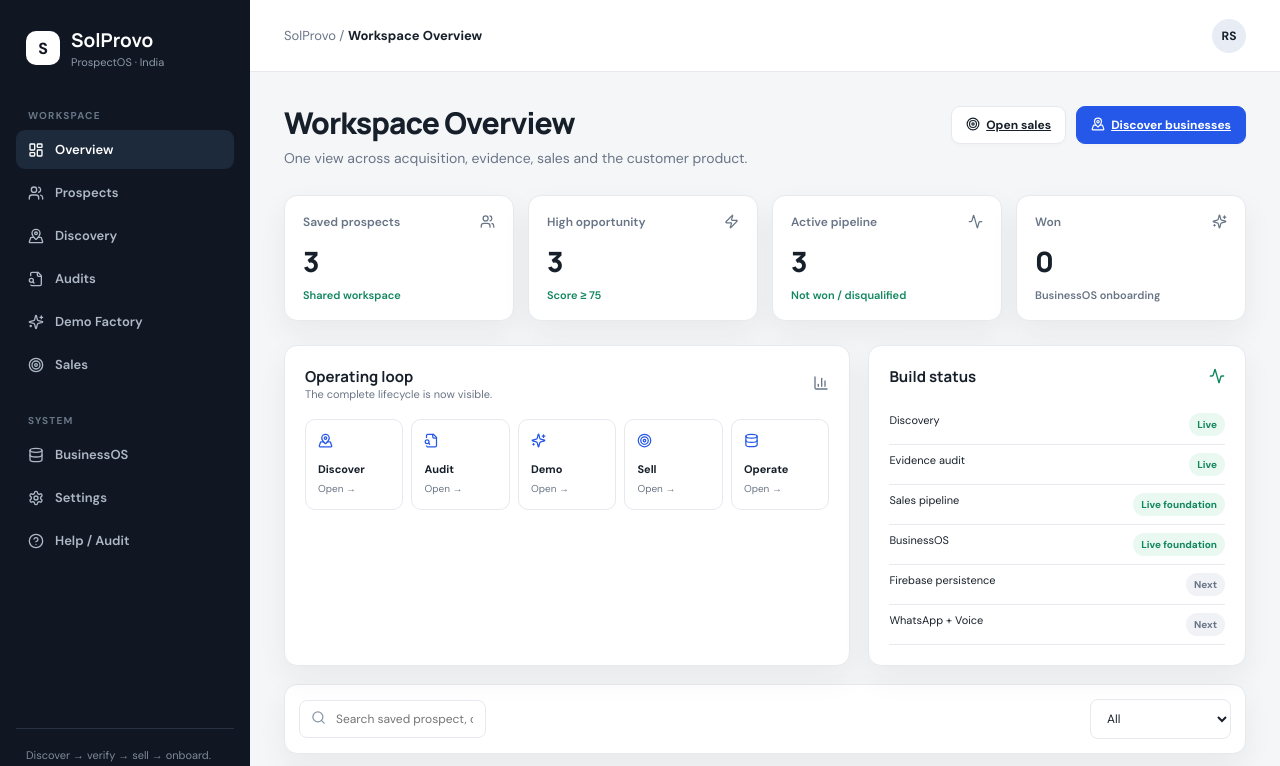
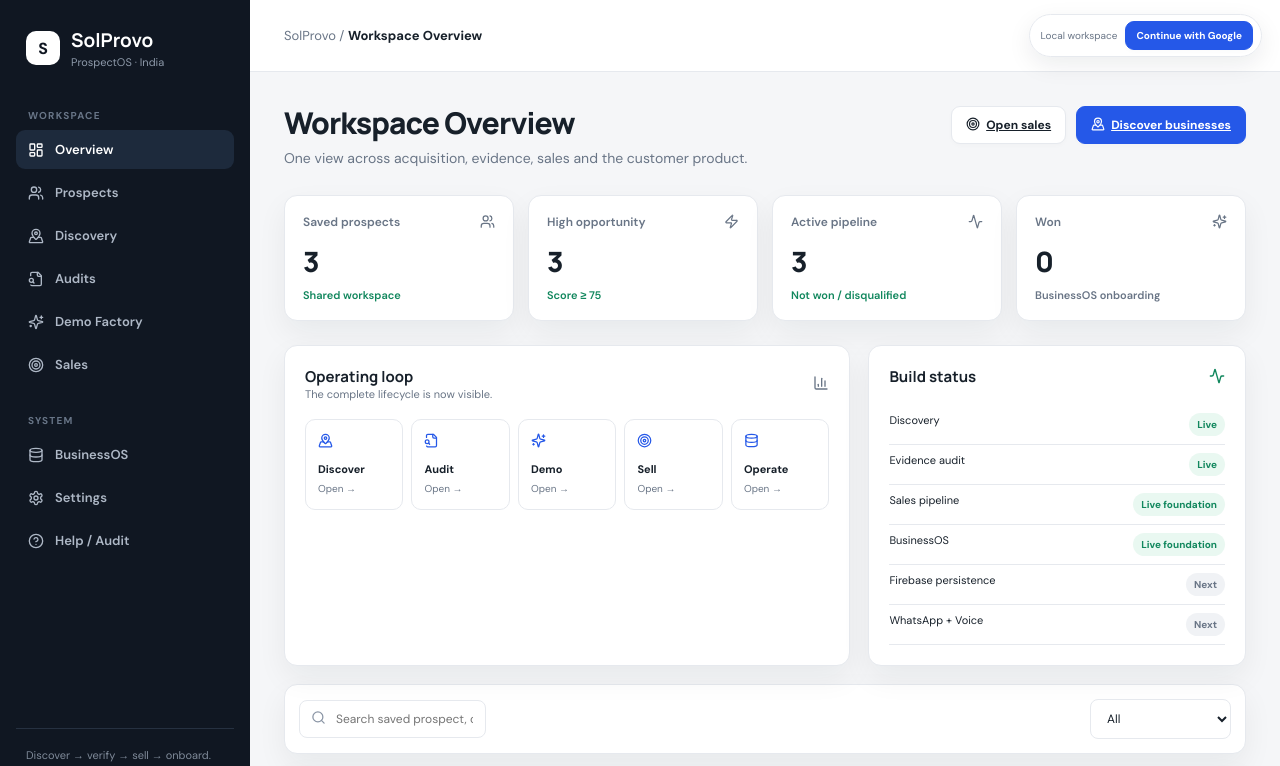
Before and after one commit to rohansindhu82-collab/SolProvo, a Next.js app: page / in a window 1280 px wide. Shown: the top 766 px of the page. Built offline with nearby package versions, Linux system fonts and the light colour scheme; no server answers.

Commit message:
feat: surface SolProvo cloud authentication globally

```diff
--- a/app/layout.tsx
+++ b/app/layout.tsx
@@ -1,5 +1,6 @@
 import type { Metadata } from "next";
 import "./globals.css";
+import { SolProvoCloudBootstrap } from "@/app/components/SolProvoCloud";
 
 export const metadata: Metadata = {
   title: "SolProvo — ProspectOS",
@@ -9,7 +10,7 @@
 export default function RootLayout({ children }: Readonly<{ children: React.ReactNode }>) {
   return (
     <html lang="en">
-      <body>{children}</body>
+      <body><SolProvoCloudBootstrap>{children}</SolProvoCloudBootstrap></body>
     </html>
   );
 }
```
